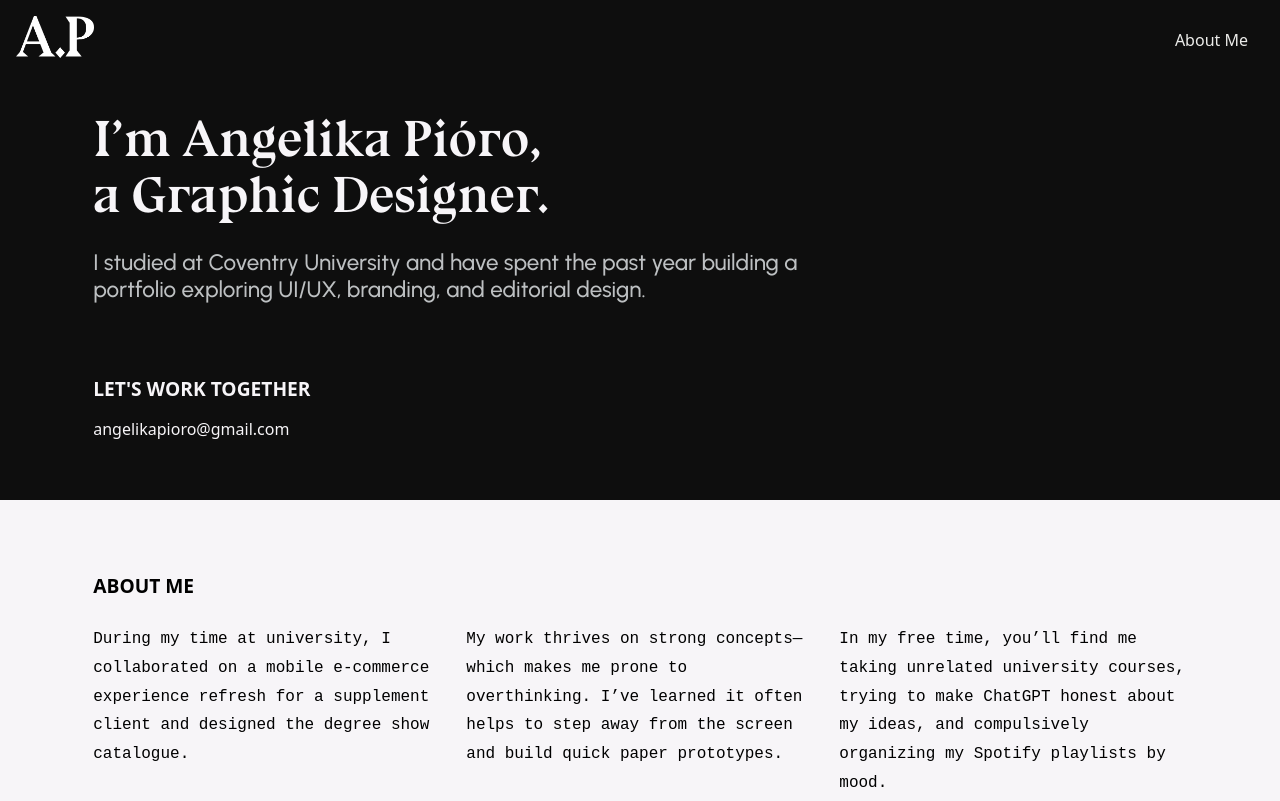
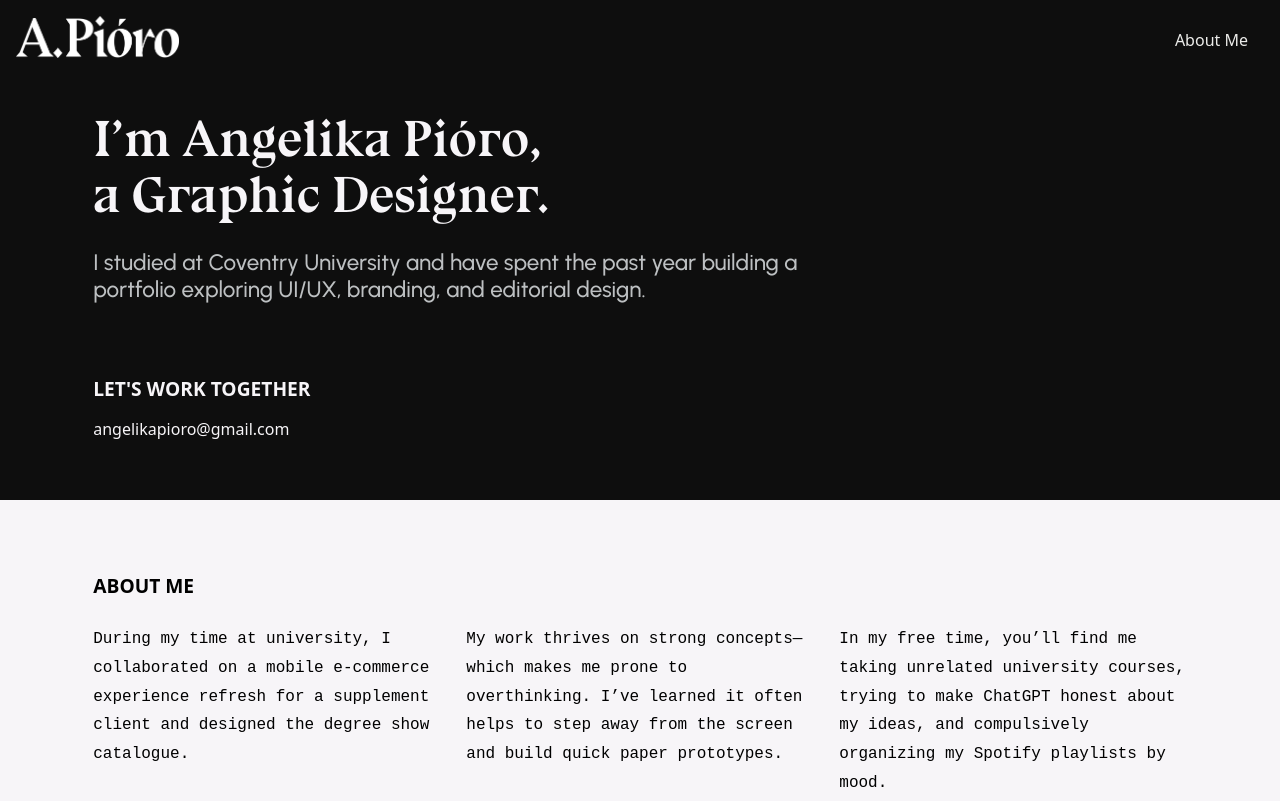
Before and after one commit to APioro/portfolio, a plain HTML site: page contact.html in a window 1280 px wide. Shown: the top 801 px of the page. Drawn offline with Linux system fonts and the light colour scheme.

Commit message:
another culptit

```diff
--- a/styles.css
+++ b/styles.css
@@ -168,10 +168,6 @@ header {
     padding-top: 0px;
     margin-left:0px;
 
-}
-
-body.page-contact #navbar .logo img {
-  content: url('/logo/initials-logo-white.png');
 }
 
 
```
